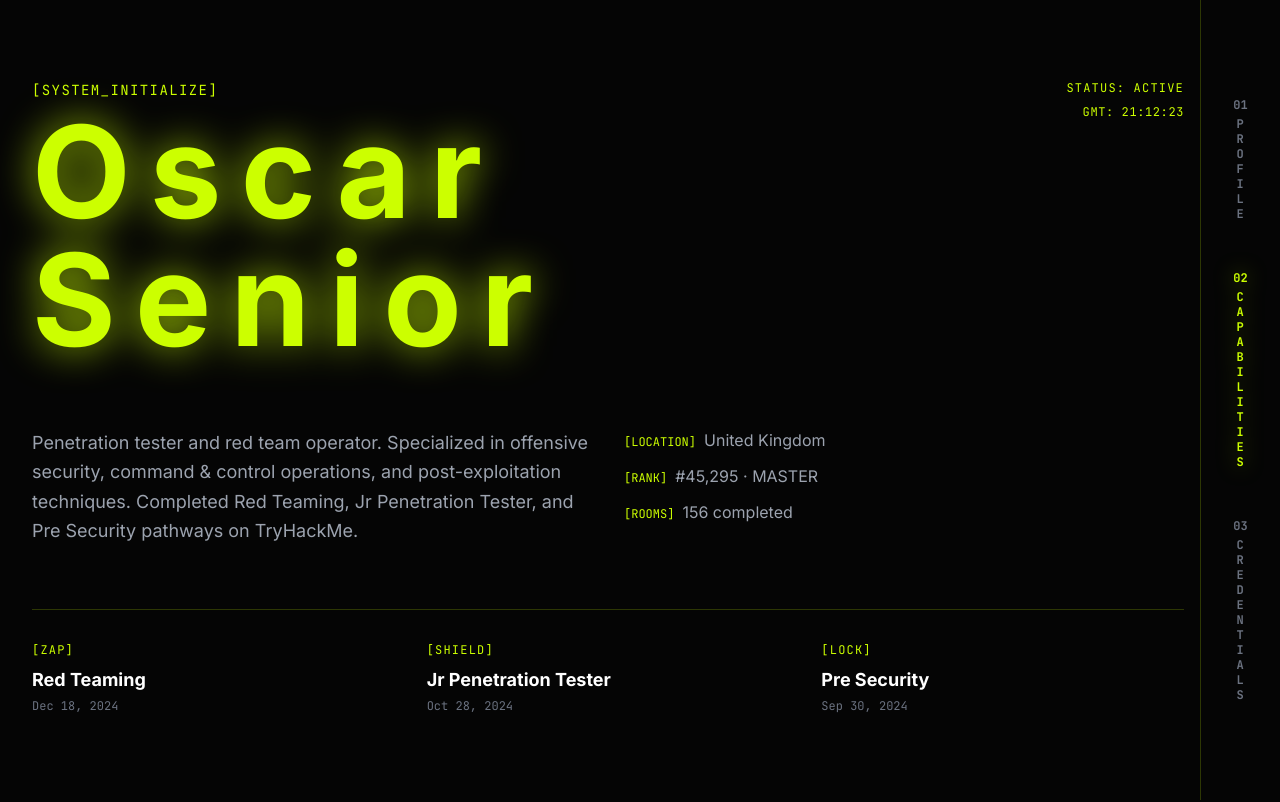
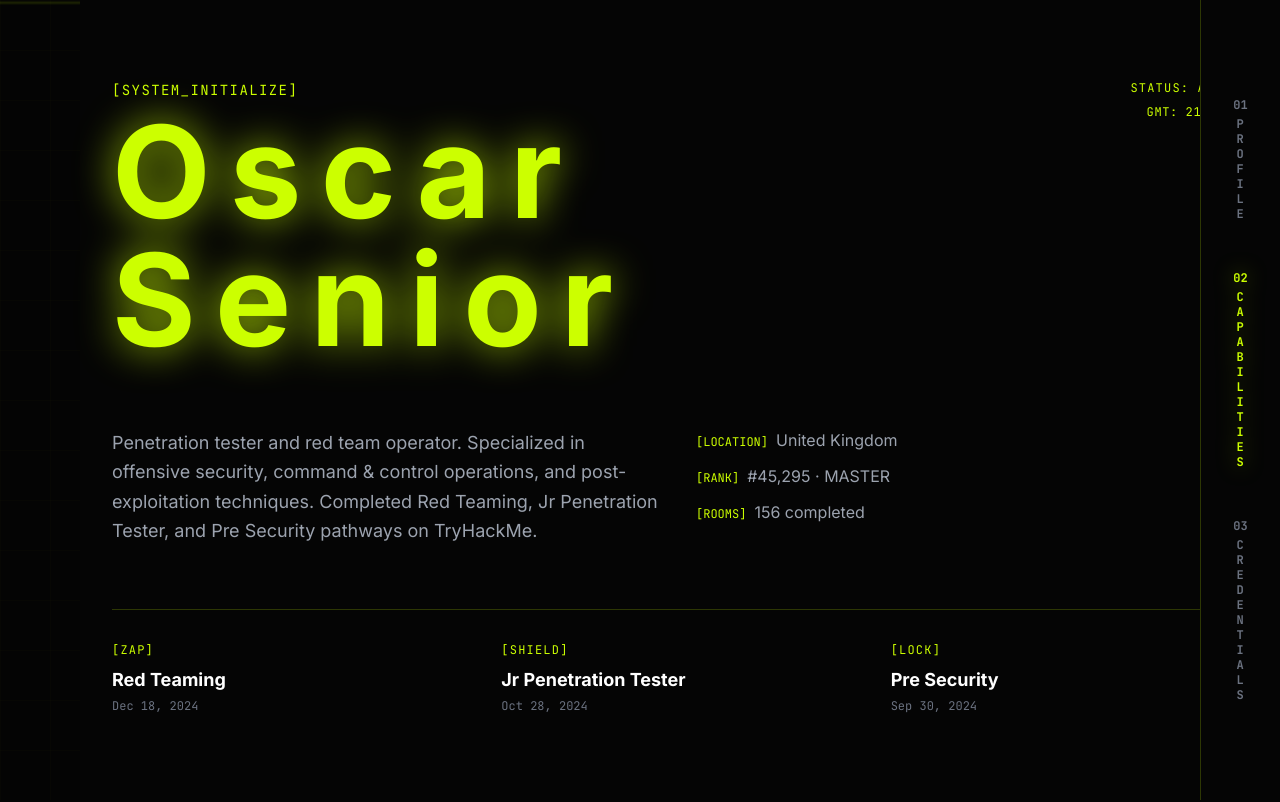
Before and after one commit to NopsFR/New-portoflio, a React (Vite) app: page / in a window 1280 px wide. Shown: the top 802 px of the page. Built offline with nearby package versions, Linux system fonts and the light colour scheme.

Commit message:
Center main content with equal left/right spacing

```diff
--- a/src/App.jsx
+++ b/src/App.jsx
@@ -18,7 +18,7 @@ function App() {
       <ScanlineOverlay />
 
       {/* Main Content */}
-      <main className="mr-16">
+      <main className="ml-20">
         <HeroSection />
 
         {/* TryHackMe Stats */}
```
